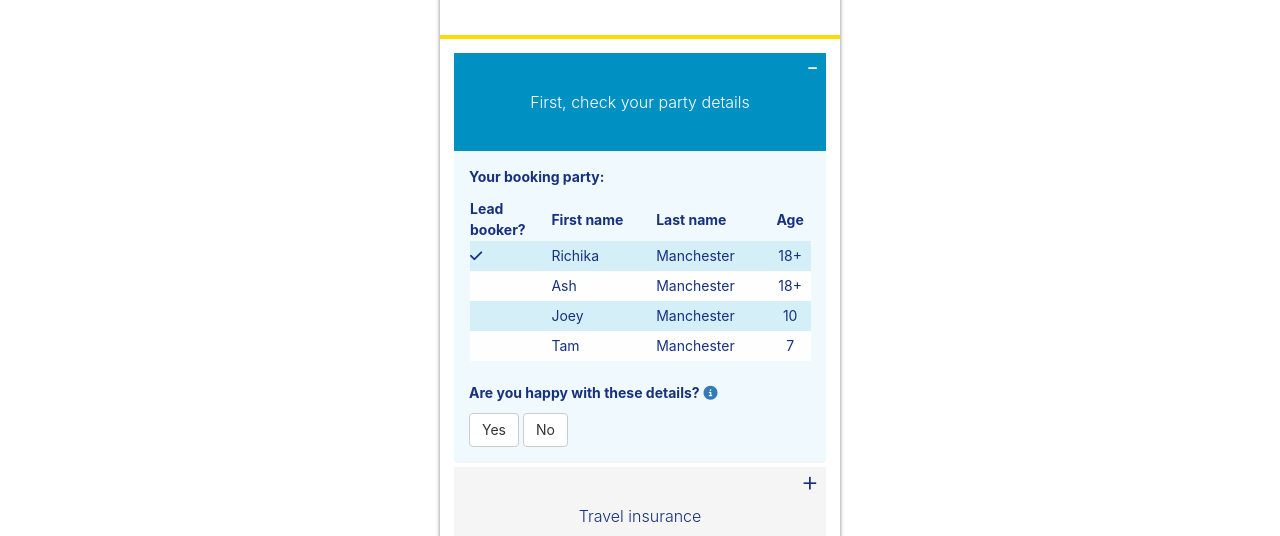
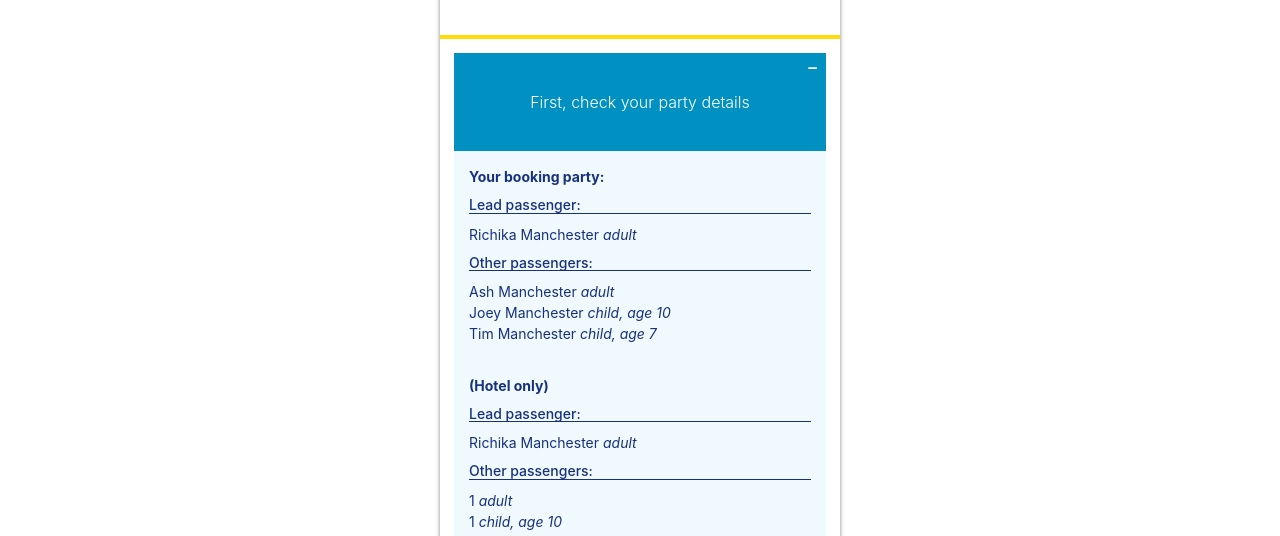
Before and after one commit to GinnyCobbett/otb-holidaychecklist-prototype, a plain HTML site: page checklist.html in a window 1280 px wide. Shown: the part 264-800 px from the top of the page. Drawn offline with nearby package versions, Linux system fonts and the light colour scheme.

Commit message:
amend to passenger details format

```diff
--- a/checklist.html
+++ b/checklist.html
@@ -70,12 +70,36 @@
         <div id="collapse1" class="panel-collapse collapse in">
           <div class="panel-body">
             <p><strong>Your booking party:</strong></p>
-              <table>
+
+            <h5>Lead passenger:</h5>
+            <p>Richika Manchester <em>adult</em></p>
+
+            <h5>Other passengers:</h5>
+            <p>Ash Manchester <em>adult</em><br>
+            Joey Manchester <em>child, age 10</em><br>
+            Tim Manchester <em>child, age 7</em></p>
+
+            <span class="spacer"></span>
+
+            <p><strong>(Hotel only)</strong></p>
+            <h5>Lead passenger:</h5>
+            <p>Richika Manchester <em>adult</em></p>
+
+            <h5>Other passengers:</h5>
+            <p>1 <em>adult</em><br>
+            1 <em>child, age 10</em><br>
+            1 <em>child, age 7</em></p>
+
+            <p>For a hotel only booking, you do not need to provide names of all your party, only the lead passenger.</p>
+
+
+
+            <!--  <table>
               <tr>
                 <th>Lead<br>booker?</th>
                 <th>First name</th>
                 <th>Last name</th>
-                <th>Age <!--<a href="#" data-toggle="popover" data-trigger="click" data-placement="bottom" data-content="Please confirm the age of any children in your party at the time of return"><i class="fa fa-info-circle" aria-hidden="true"></i></a> --></th>
+                <th>Age</th>
               </tr>
               <tr>
                 <td><i class="fa fa-check" aria-hidden="true"></i></td>
@@ -101,7 +125,7 @@
                 <td>Manchester</td>
                 <td>7</td>
               </tr>
-            </table>
+            </table> -->
 
             <span class="spacer"></span>
             <p><strong>Are you happy with these details?</strong>  <a href="#" data-toggle="popover" data-trigger="click" data-placement="bottom" data-content="You&#8217;d be surprised how many customers only notice a spelling mistake when they get to the airport. Even if you haven&#8217;t booked a flight with us, check those details carefully!"><i class="fa fa-info-circle" aria-hidden="true"></i></a></p>
@@ -316,7 +340,7 @@
             <h5>Outbound</h5>
             <div class="flight-details-container">
               <div class="flight-no">
-                <p>Ryanair FR3445<br>Manchester (MAN) to Palma (PMI)</p>
+                <p><i class="fa fa-plane" aria-hidden="true"></i>Ryanair FR3445<br>Manchester (MAN) to Palma (PMI)</p>
 
               </div>
               <div class="flight-stats">
@@ -328,7 +352,7 @@
             <h5>Inbound</h5>
             <div class="flight-details-container">
               <div class="flight-no">
-                <p>Ryanair FR3446<br>Palma (PMI) to Manchester (MAN)</p>
+                <p><i class="fa fa-plane fa-rotate-180" aria-hidden="true"></i>Ryanair FR3446<br>Palma (PMI) to Manchester (MAN)</p>
               </div>
               <div class="flight-stats">
                 <p>11 July 2018</p>
--- a/resources/css/style.css
+++ b/resources/css/style.css
@@ -354,3 +354,7 @@ tr:nth-child(odd) td {
 .card {
   padding-top: 1em;
 }
+
+.fa-plane {
+  padding: 0 0.5em;
+}
```
